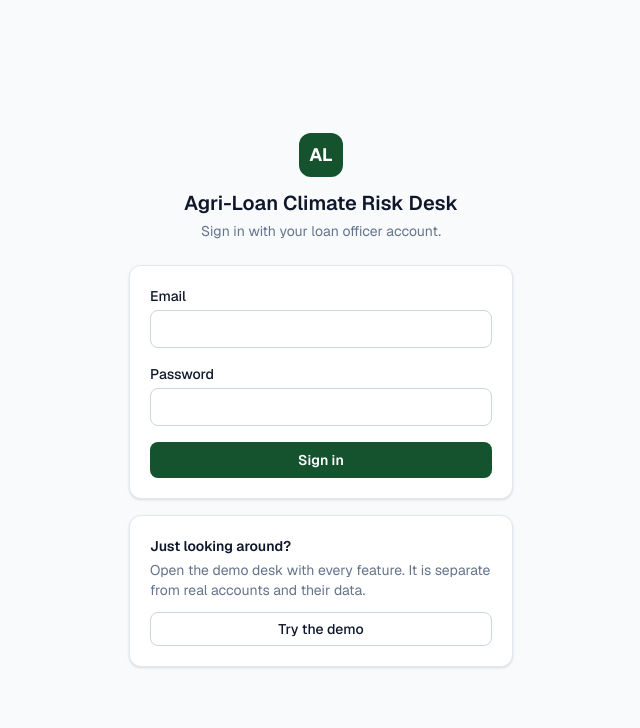
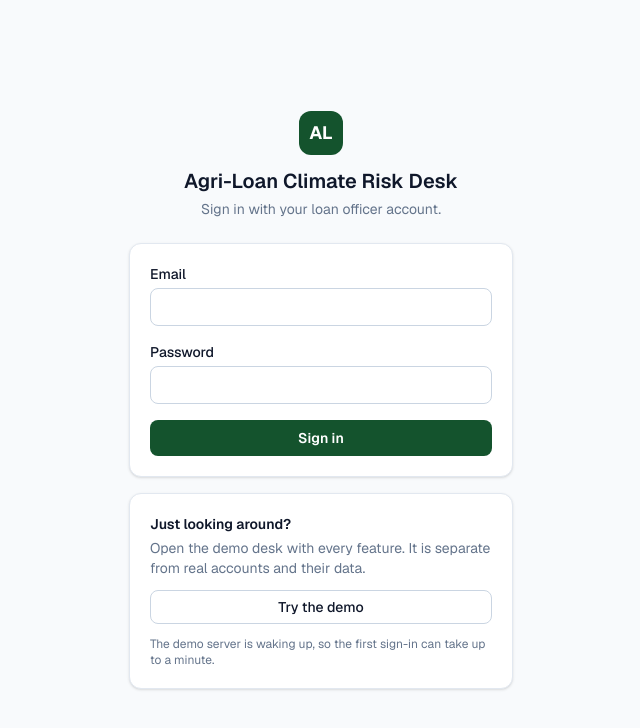
Before and after one commit to ephrathasamuel/agri-loan-desk, a Next.js app in the folder web/: page /login in a window 1280 px wide. Shown: the top 728 px of the page, without its empty margins (319-959 px from the left). Built offline with nearby package versions, Linux system fonts and the light colour scheme; no server answers.

Commit message:
Tell visitors the first demo sign-in can take up to a minute

```diff
--- a/web/app/login/DemoSignIn.tsx
+++ b/web/app/login/DemoSignIn.tsx
@@ -3,7 +3,7 @@
 import { useActionState } from "react";
 import { demoSignIn, type FormState } from "../actions";
 
-export default function DemoSignIn() {
+export default function DemoSignIn({ waking = false }: { waking?: boolean }) {
   const [state, action, pending] = useActionState<FormState>(demoSignIn, {});
   return (
     <form action={action} className="card mt-4 space-y-3">
@@ -15,8 +15,11 @@ export default function DemoSignIn() {
       </div>
       {state.error ? <p role="alert" className="text-sm text-red-700">{state.error}</p> : null}
       <button type="submit" className="btn-secondary w-full" disabled={pending}>
-        {pending ? "Opening…" : "Try the demo"}
+        {pending ? "Opening… this can take up to a minute" : "Try the demo"}
       </button>
+      {waking && !pending ? (
+        <p className="text-xs text-muted">The demo server is waking up, so the first sign-in can take up to a minute.</p>
+      ) : null}
     </form>
   );
 }
```
